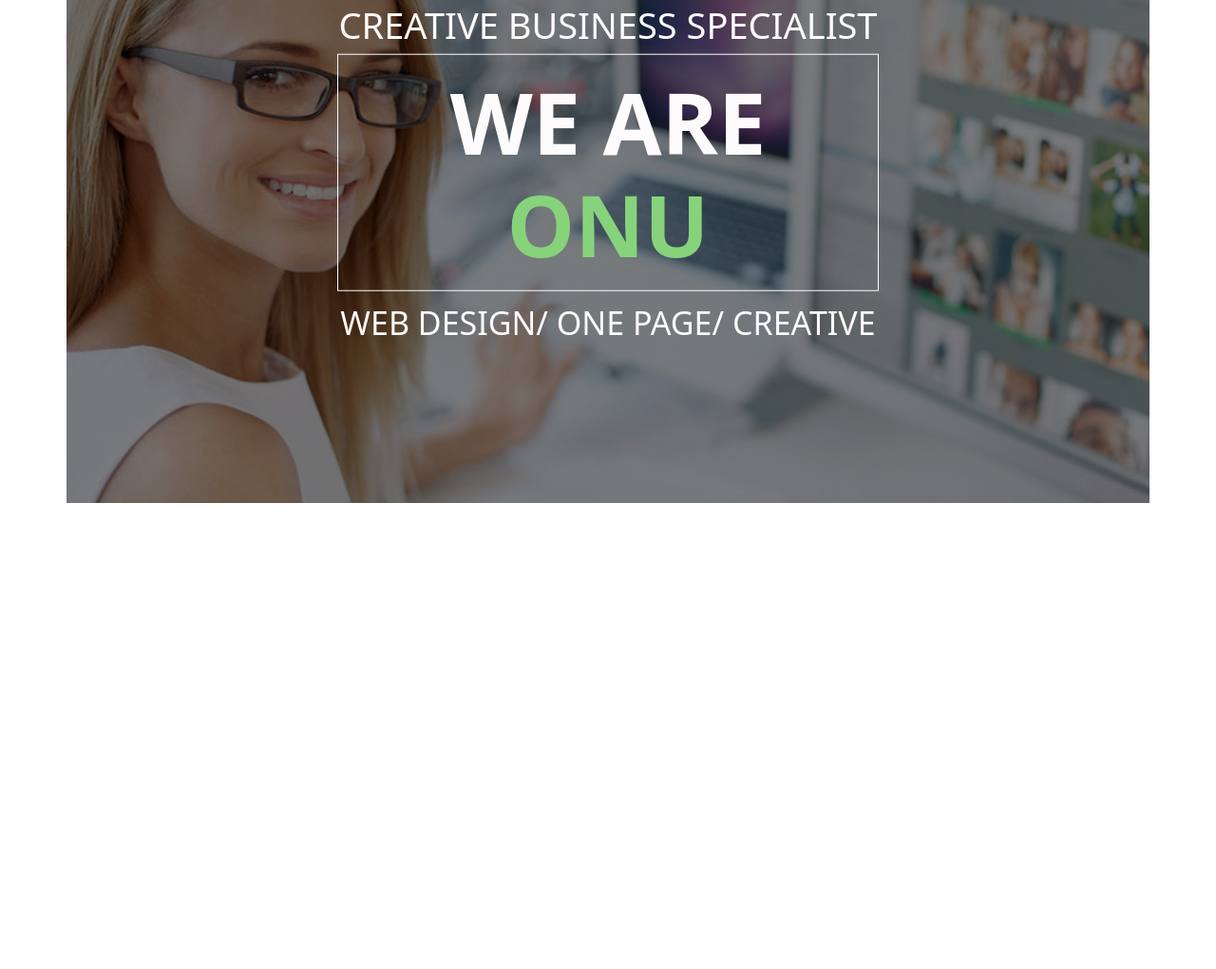
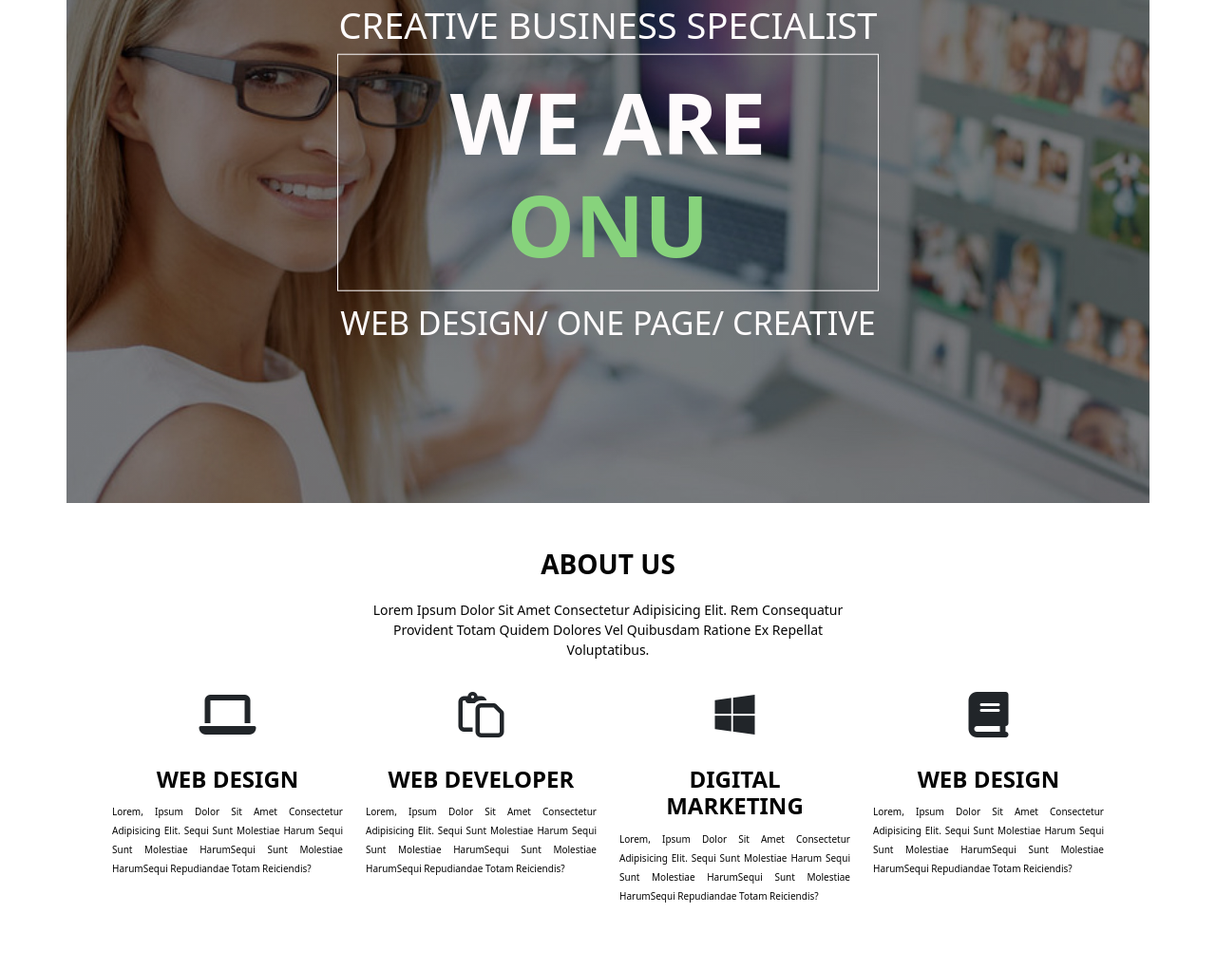
Before and after one commit to naimur-234964/wddf04-lab28hw, a plain HTML site: page index.html in a window 1280 px wide. Shown: the part 145-1166 px from the top of the page at 95% size. Drawn offline with nearby package versions, Linux system fonts and the light colour scheme.

Commit message:
about_us section completed

```diff
--- a/assets/css/style.css
+++ b/assets/css/style.css
@@ -7,6 +7,23 @@
 }
 .container{
     min-width: 360px;
+}
+
+.title-block h3{
+    color: var(--dark-color);
+    font-weight: 600;
+    text-transform: uppercase;
+    text-align: center;
+    margin-bottom: 20px;
+}
+
+.title-block p{
+    color: var(--dark-color);
+    font-size: 14px;
+    font-weight: 400;
+    text-transform: capitalize;
+    text-align: center;
+    margin-bottom: 30px;
 }
 /* common codes end */
 
@@ -64,6 +81,36 @@
 /* navbar section end */
 /* header section end */
 
-main{
+/* about_us section start */
+#about_us {}
+
+#about_us .card{
+    --bs-card-border-color: none;
+}
+#about_us .card-logo i{
+    font-size: 48px;
+    margin-bottom: 30px;
+}
+
+#about_us .card-info h3{
+    color: var(--dark-color);
+    font-size: 24px;
+    font-weight: 600;
+    text-transform: uppercase;
+    text-align: center;
+    margin-bottom: 10px;
+}
+
+#about_us .card-info p{
+    color: var(--dark-color);
+    font-size: 10px;
+    font-weight: 400;
+    line-height: 2;
+    text-transform: capitalize;
+    text-align: justify;
+}
+/* about_us section end */
+
+/* main{
     height: 1300px;
-}
+} */
--- a/index.html
+++ b/index.html
@@ -9,6 +9,9 @@
   <meta name="keywords" content="HTML, CSS, JavaScript">
   <meta name="author" content="Naimur Rahman">
 
+  <!-- Font-Awesome CDN -->
+   <link rel="stylesheet" href="https://cdnjs.cloudflare.com/ajax/libs/font-awesome/6.6.0/css/all.min.css">
+
   <!-- Bootstrap CSS CDN -->
   <link href="https://cdn.jsdelivr.net/npm/bootstrap@5.3.3/dist/css/bootstrap.min.css" rel="stylesheet">
 
@@ -17,6 +20,7 @@
 </head>
 
 <body>
+  <!-- Header Section Start -->
   <header id="header" class=" container position-relative">
     <!-- Navbar Section Start -->
     <nav id="navbar" class="navbar navbar-expand-lg sticky-top position-sticky">
@@ -65,7 +69,83 @@
       <p>web design/ one page/ creative</p>
     </div>
   </header>
+  <!-- Header Section End -->
+
+  <!-- About_Us Section Start -->
+  <section class="container p-5" id="about_us">
+    <!-- About_Us Title Start -->
+    <div class="row w-50 mx-auto">
+      <div class="title-block">
+        <h3>About Us</h3>
+        <p>Lorem ipsum dolor sit amet consectetur adipisicing elit. Rem consequatur provident totam quidem dolores vel quibusdam ratione ex repellat voluptatibus.</p>
+      </div>
+    </div>
+    <!-- About_Us Title End -->
+
+    <!-- Header Card Section Start -->
+    <div class="row">
+      <!-- Card Start -->
+      <div class="col-3">
+        <div class="card">
+          <div class="card-logo mx-auto mt-1">
+            <i class="fa-solid fa-laptop"></i>
+          </div>
+          <div class="card-info">
+            <h3>Web Design</h3>
+            <p>Lorem, ipsum dolor sit amet consectetur adipisicing elit. Sequi sunt molestiae harum Sequi sunt molestiae harumSequi sunt molestiae harumSequi  repudiandae totam reiciendis?</p>
+          </div>
+        </div>
+      </div>
+      <!-- Card End -->
+      <!-- Card Start -->
+      <div class="col-3">
+        <div class="card">
+          <div class="card-logo mx-auto mt-1">
+            <i class="fa-regular fa-paste"></i>
+          </div>
+          <div class="card-info">
+            <h3>Web Developer</h3>
+            <p>Lorem, ipsum dolor sit amet consectetur adipisicing elit. Sequi sunt molestiae harum Sequi sunt molestiae harumSequi sunt molestiae harumSequi  repudiandae totam reiciendis?</p>
+          </div>
+        </div>
+      </div>
+      <!-- Card End -->
+      <!-- Card Start -->
+      <div class="col-3">
+        <div class="card">
+          <div class="card-logo mx-auto mt-1">
+            <i class="fa-brands fa-windows"></i>
+          </div>
+          <div class="card-info">
+            <h3>digital marketing</h3>
+            <p>Lorem, ipsum dolor sit amet consectetur adipisicing elit. Sequi sunt molestiae harum Sequi sunt molestiae harumSequi sunt molestiae harumSequi  repudiandae totam reiciendis?</p>
+          </div>
+        </div>
+      </div>
+      <!-- Card End -->
+      <!-- Card Start -->
+      <div class="col-3">
+        <div class="card">
+          <div class="card-logo mx-auto mt-1">
+            <i class="fa-solid fa-book"></i>
+          </div>
+          <div class="card-info">
+            <h3>Web Design</h3>
+            <p>Lorem, ipsum dolor sit amet consectetur adipisicing elit. Sequi sunt molestiae harum Sequi sunt molestiae harumSequi sunt molestiae harumSequi  repudiandae totam reiciendis?</p>
+          </div>
+        </div>
+      </div>
+      <!-- Card End -->
+    </div>
+    <!-- About_Us Card Section End -->
+   </section>
+  <!-- About_Us Section End -->
+
   <main></main>
+
+
+
+
   <!-- Bootstrap JS CDN -->
   <script src="https://cdn.jsdelivr.net/npm/bootstrap@5.3.3/dist/js/bootstrap.bundle.min.js"></script>
 
```
